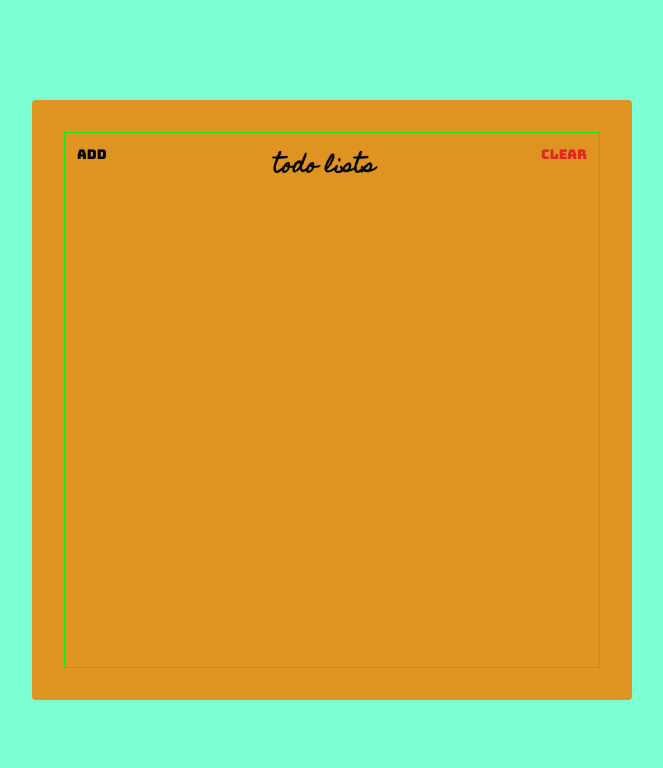
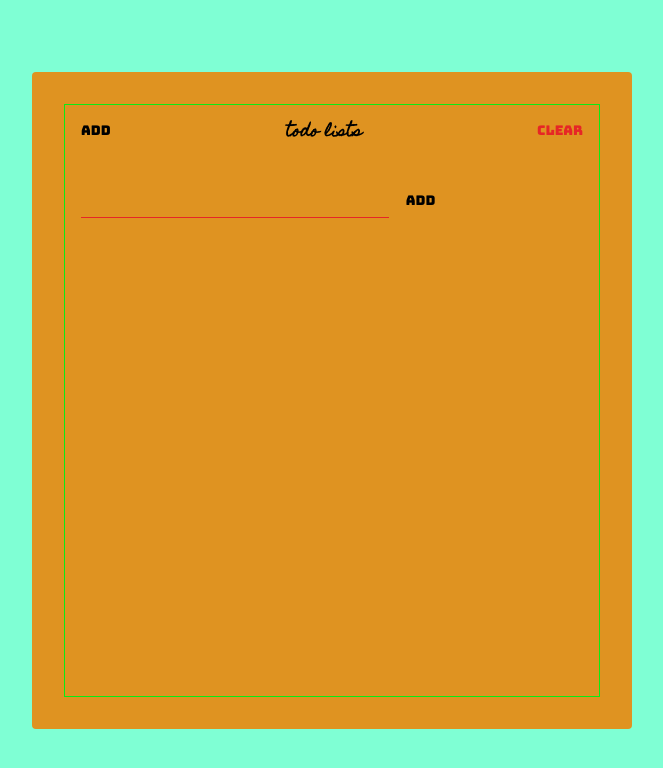
Before and after one commit to zaenalmusthofa86/react_course_starter, a website: page index.html in a window 1280 px wide. Shown: the whole page, without its empty margins (308-971 px from the left). Drawn offline with Linux system fonts and the light colour scheme.

Commit message:
membuat add todo section

```diff
--- a/index.html
+++ b/index.html
@@ -14,11 +14,18 @@
   <body>
     <div class="container">
       <div class="frame">
-        <div class="header">
+        <section class="header">
           <button class="header-btn">Add</button>
           <h1 class="header-title">Todo Lists</h1>
           <button class="header-btn male-red-color">Clear</button>
-        </div>
+        </section>
+
+        <section class="add">
+          <form class="add-form">
+            <input type="text" class="add-input" />
+            <button class="add-btn">Add</button>
+          </form>
+        </section>
       </div>
     </div>
   </body>
--- a/styles.css
+++ b/styles.css
@@ -33,7 +33,7 @@ html {
 
 .container {
   width: 600px;
-  height: 600px;
+  height: 657px;
   background-color: #df9321;
   border-radius: 4px;
 
@@ -66,9 +66,48 @@ html {
   font-size: 1, 8rem;
   font-family: "Bungee", sans-serif;
 
-  padding: 12px;
+  padding: 16px;
+  cursor: pointer;
 
   background: unset;
   border: unset;
   outline: unset;
 }
+
+.add {
+  padding: 16px;
+}
+
+.add-from {
+  display: flex;
+  align-items: flex-start;
+}
+
+.add-input {
+  background: unset;
+  border: unset;
+  padding: 0 64px;
+
+  flex: 1;
+
+  border-bottom: 1px solid var(--male-red-color);
+
+  outline: unset;
+
+  font-family: "Homemade Apple", sans-serif;
+  font-size: 14px;
+  text-transform: lowercase;
+}
+
+.add-btn {
+  font-size: 1, 8rem;
+  font-family: "Bungee", sans-serif;
+
+  padding: 14px;
+  padding-right: unset;
+  cursor: pointer;
+
+  background: unset;
+  border: unset;
+  outline: unset;
+}
```
